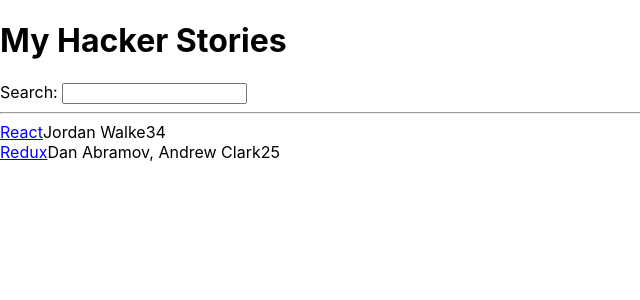
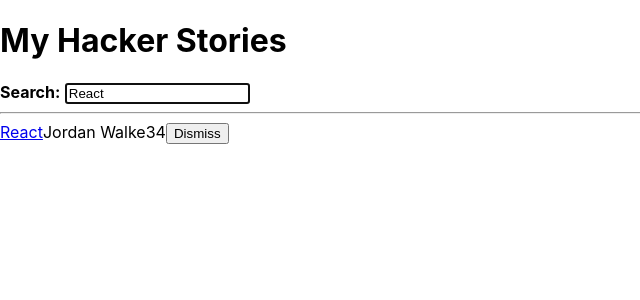
Before and after one commit to kronosGR/react-js-practice, a React (Create React App) app in the folder 1.intro/: page / in a window 1280 px wide. Shown: the top 300 px of the page, without its empty margins (0-640 px from the left). Built offline with nearby package versions, Linux system fonts and the light colour scheme.

Commit message:
back to the future

```diff
--- a/1.intro/src/App.js
+++ b/1.intro/src/App.js
@@ -1,47 +1,127 @@
-import React from 'react';
+import React from "react";
 
-const list = [
+const initialStories = [
   {
-        title: 'React',
-        url: 'https://reactjs.org/',
-        author: 'Jordan Walke',
+    title: "React",
+    url: "https://reactjs.org/",
+    author: "Jordan Walke",
     num_comments: 3,
     points: 4,
     objectID: 0,
   },
   {
-        title: 'Redux',
-        url: 'https://redux.js.org/',
-        author: 'Dan Abramov, Andrew Clark',
+    title: "Redux",
+    url: "https://redux.js.org/",
+    author: "Dan Abramov, Andrew Clark",
     num_comments: 2,
     points: 5,
     objectID: 1,
   },
 ];
 
-const App = () => (
+const useSemiPersistentState = (key, initialState) => {
+  const [value, setValue] = React.useState(
+    localStorage.getItem(key) || initialState
+  );
+
+  React.useEffect(() => {
+    localStorage.setItem(key, value);
+  }, [value, key]);
+
+  return [value, setValue];
+};
+
+const App = () => {
+  const [searchTerm, setSearchTerm] = useSemiPersistentState("search", "React");
+
+  const [stories, setStories] = React.useState(initialStories);
+
+  const handleRemoveStory = (item) => {
+    const newStories = stories.filter(
+      (story) => item.objectID !== story.objectID
+    );
+
+    setStories(newStories);
+  };
+
+  const handleSearch = (event) => {
+    setSearchTerm(event.target.value);
+  };
+
+  const searchedStories = stories.filter((story) =>
+    story.title.toLowerCase().includes(searchTerm.toLowerCase())
+  );
+
+  return (
     <div>
       <h1>My Hacker Stories</h1>
 
-        <label htmlFor="search">Search: </label>
-        <input id="search" type="text" />
+      <InputWithLabel
+        id="search"
+        value={searchTerm}
+        isFocused
+        onInputChange={handleSearch}
+      >
+        <strong>Search:</strong>
+      </InputWithLabel>
 
       <hr />
 
-        <List />
+      <List list={searchedStories} onRemoveItem={handleRemoveStory} />
     </div>
   );
+};
 
-const List = () =>
-    list.map(item => (
-        <div key={item.objectID}>
+const InputWithLabel = ({
+  id,
+  value,
+  type = "text",
+  onInputChange,
+  isFocused,
+  children,
+}) => {
+  const inputRef = React.useRef();
+
+  React.useEffect(() => {
+    if (isFocused) {
+      inputRef.current.focus();
+    }
+  }, [isFocused]);
+
+  return (
+    <>
+      <label htmlFor={id}>{children}</label>
+      &nbsp;
+      <input
+        ref={inputRef}
+        id={id}
+        type={type}
+        value={value}
+        onChange={onInputChange}
+      />
+    </>
+  );
+};
+
+const List = ({ list, onRemoveItem }) =>
+  list.map((item) => (
+    <Item key={item.objectID} item={item} onRemoveItem={onRemoveItem} />
+  ));
+
+const Item = ({ item, onRemoveItem }) => (
+  <div>
     <span>
       <a href={item.url}>{item.title}</a>
     </span>
     <span>{item.author}</span>
     <span>{item.num_comments}</span>
     <span>{item.points}</span>
+    <span>
+      <button type="button" onClick={() => onRemoveItem(item)}>
+        Dismiss
+      </button>
+    </span>
   </div>
-    ));
+);
 
 export default App;
```
Lines whose indentation alone changed are shown as unchanged.
